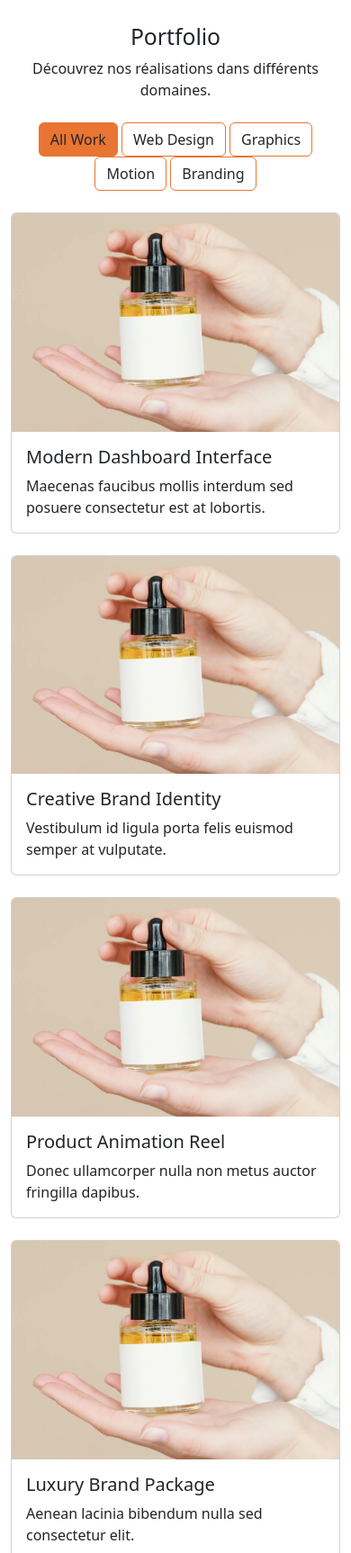
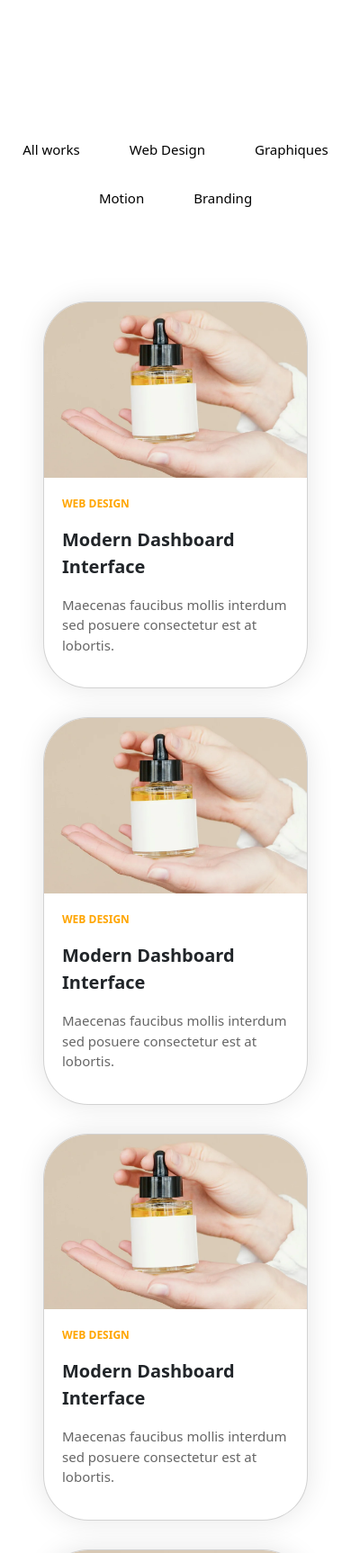
Before and after one commit to zyad667-ui/zyad-final-pro, a website: page index.html in a window 390 px wide. Shown: the part 3780-5506 px from the top of the page at 90% size. Drawn offline with nearby package versions, Linux system fonts and the light colour scheme.

Commit message:
portfolio

```diff
--- a/index.html
+++ b/index.html
@@ -54,7 +54,7 @@
                 <i class="bi bi-instagram"></i>
                 <i class="bi bi-linkedin"></i>
                 <label for="menu"><i class="bi bi-list respo-burger"></i></label>
-
+                <!-- <label for="menu"><i class="bi bi-x-lg"></i></label> -->
             </div>
         </div>
     </header>
@@ -232,83 +232,89 @@
 
 
     <!-- portfolio -->
-    <section class="container py-5">
-        <div class="text-center mb-4">
-            <h2>Portfolio</h2>
-            <p>Découvrez nos réalisations dans différents domaines.</p>
+    <div class="filteredList">
+        <div id="sidebar">
+            <button class="filter-option" data-filter="*" tabindex="-1">All works</button>
+            <button class="filter-option" data-filter="web design" tabindex="-1">Web Design</button>
+            <button class="filter-option" data-filter="graphiques" tabindex="-1">Graphiques</button>
+            <button class="filter-option" data-filter="motion" tabindex="-1">Motion</button>
+            <button class="filter-option" data-filter="branding" tabindex="-1">Branding</button>
         </div>
 
-        <div>
-            <div class="text-center mb-4">
-                <button class="btn btn-orange text-dark filter-btn" data-filter="*">All Work</button>
-                <button class="btn btn-outline-orange text-dark filter-btn" data-filter=".filter-web">Web
-                    Design</button>
-                <button class="btn btn-outline-orange text-dark filter-btn"
-                    data-filter=".filter-graphics">Graphics</button>
-                <button class="btn btn-outline-orange text-dark filter-btn" data-filter=".filter-motion">Motion</button>
-                <button class="btn btn-outline-orange text-dark filter-btn"
-                    data-filter=".filter-brand">Branding</button>
+        <div id="all-design">
+            <div class="branding">
+                <section class="card">
+                    <img class="image-design" width="100%" src="./public/images/portfolio-1.webp" alt="">
+                    <section class="content">
+                        <p class="category">Web Design</p>
+                        <p class="title">Modern Dashboard Interface</p>
+                        <p class="description">Maecenas faucibus mollis interdum sed posuere consectetur est at
+                            lobortis.</p>
+                    </section>
+                </section>
+            </div>
+
+            <div class="web design">
+                <section class="card">
+                    <img class="image-design" width="100%" src="./public/images/portfolio-1.webp" alt="">
+                    <section class="content">
+                        <p class="category">Web Design</p>
+                        <p class="title">Modern Dashboard Interface</p>
+                        <p class="description">Maecenas faucibus mollis interdum sed posuere consectetur est at
+                            lobortis.</p>
+                    </section>
+                </section>
+            </div>
+
+            <div class="graphiques">
+                <section class="card">
+                    <img class="image-design" width="100%" src="../public/images/portfolio-1.webp" alt="">
+                    <section class="content">
+                        <p class="category">Web Design</p>
+                        <p class="title">Modern Dashboard Interface</p>
+                        <p class="description">Maecenas faucibus mollis interdum sed posuere consectetur est at
+                            lobortis.</p>
+                    </section>
+                </section>
+            </div>
+
+            <div class="graphiques">
+                <section class="card">
+                    <img class="image-design" width="100%" src="./public/images/portfolio-1.webp" alt="">
+                    <section class="content">
+                        <p class="category">Web Design</p>
+                        <p class="title">Modern Dashboard Interface</p>
+                        <p class="description">Maecenas faucibus mollis interdum sed posuere consectetur est at
+                            lobortis.</p>
+                    </section>
+                </section>
+            </div>
+
+            <div class="motion">
+                <section class="card">
+                    <img class="image-design" width="100%" src="./public/images/portfolio-1.webp" alt="">
+                    <section class="content">
+                        <p class="category">Web Design</p>
+                        <p class="title">Modern Dashboard Interface</p>
+                        <p class="description">Maecenas faucibus mollis interdum sed posuere consectetur est at
+                            lobortis.</p>
+                    </section>
+                </section>
+            </div>
+
+            <div class="branding">
+                <section class="card">
+                    <img class="image-design" width="100%" src="./public/images/portfolio-1.webp" alt="">
+                    <section class="content">
+                        <p class="category">Web Design</p>
+                        <p class="title">Modern Dashboard Interface</p>
+                        <p class="description">Maecenas faucibus mollis interdum sed posuere consectetur est at
+                            lobortis.</p>
+                    </section>
+                </section>
             </div>
         </div>
-
-        <div class="row g-4 isotope-container">
-            <div class="col-md-6 portfolio-item filter-web">
-                <div class="card">
-                    <img src="./public/images/portfolio-1.webp" class="card-img-top" alt="Modern Dashboard Interface">
-                    <div class="card-body">
-                        <h5 class="card-title">Modern Dashboard Interface</h5>
-                        <p class="card-text">Maecenas faucibus mollis interdum sed posuere consectetur est at lobortis.
-                        </p>
-                    </div>
-                </div>
-            </div>
-            <div class="col-md-6 portfolio-item filter-graphics">
-                <div class="card">
-                    <img src="./public/images/portfolio-1.webp" class="card-img-top" alt="Creative Brand Identity">
-                    <div class="card-body">
-                        <h5 class="card-title">Creative Brand Identity</h5>
-                        <p class="card-text">Vestibulum id ligula porta felis euismod semper at vulputate.</p>
-                    </div>
-                </div>
-            </div>
-            <div class="col-md-6 portfolio-item filter-motion">
-                <div class="card">
-                    <img src="./public/images/portfolio-1.webp" class="card-img-top" alt="Product Animation Reel">
-                    <div class="card-body">
-                        <h5 class="card-title">Product Animation Reel</h5>
-                        <p class="card-text">Donec ullamcorper nulla non metus auctor fringilla dapibus.</p>
-                    </div>
-                </div>
-            </div>
-            <div class="col-md-6 portfolio-item filter-brand">
-                <div class="card">
-                    <img src="./public/images/portfolio-1.webp" class="card-img-top" alt="Luxury Brand Package">
-                    <div class="card-body">
-                        <h5 class="card-title">Luxury Brand Package</h5>
-                        <p class="card-text">Aenean lacinia bibendum nulla sed consectetur elit.</p>
-                    </div>
-                </div>
-            </div>
-            <div class="col-md-6 portfolio-item filter-web">
-                <div class="card">
-                    <img src="./public/images/portfolio-1.webp" class="card-img-top" alt="E-commerce Platform">
-                    <div class="card-body">
-                        <h5 class="card-title">E-commerce Platform</h5>
-                        <p class="card-text">Nullam id dolor id nibh ultricies vehicula ut id elit.</p>
-                    </div>
-                </div>
-            </div>
-            <div class="col-md-6 portfolio-item filter-graphics">
-                <div class="card">
-                    <img src="./public/images/portfolio-1.webp" class="card-img-top" alt="Digital Art Collection">
-                    <div class="card-body">
-                        <h5 class="card-title">Digital Art Collection</h5>
-                        <p class="card-text">Cras mattis consectetur purus sit amet fermentum.</p>
-                    </div>
-                </div>
-            </div>
-        </div>
-    </section>
+    </div>
     <!-- /portfolio -->
     <section>
         <div>
--- a/src/sass/modules/Home/section/_header.scss
+++ b/src/sass/modules/Home/section/_header.scss
@@ -108,7 +108,7 @@
 .respo-burger {
     display: none;
 }
-input{display: none;}
+
 @media (max-width: 468px) {
     .navmenu ul {
         flex-direction: column;
--- a/src/sass/modules/Home/section/_portfolio.scss
+++ b/src/sass/modules/Home/section/_portfolio.scss
@@ -16,11 +16,117 @@
     margin-left: 30vw;
     margin-top: 2vh;
 }
+#sidebar:has(button[data-filter="web design"]:focus) ~ #all-design div:not([class*="web design"]),
+#sidebar:has(button[data-filter="graphiques"]:focus) ~ #all-design div:not([class*="graphiques"]),
+#sidebar:has(button[data-filter="motion"]:focus) ~ #all-design div:not([class*="motion"]),
+#sidebar:has(button[data-filter="branding"]:focus) ~ #all-design div:not([class*="branding"]) {
+    display: none;
+}
+.filteredList {
+    display: flex;
+    flex-direction: column;
+    gap: 3rem;
+    align-items: center;
+    margin-top: 20vh;
+}
+
+
+#sidebar {
+    display: flex;
+    justify-content: center;
+    gap: 2rem;
+
+    .filter-option {
+        border: none;
+        background-color: white;
+        font-size: 15px;
+        font-weight: 500;
+        padding: 8px 20px;
+        cursor: pointer;
+        border-radius: 5px;
+        transition: all 0.3s ease-in-out;
+    }
+
+    .filter-option:hover {
+        color: orange;
+        background-color: orange;
+        border-radius: 50px;
+        margin-top: 5px;
+    }
+
+    .filter-option:focus {
+        background-color: orange;
+        color: white;
+        border-radius: 5px;
+    }
+
+    @media (max-width: 420px) {
+        flex-wrap: wrap;
+        gap: 15px;
+        align-items: center;
+        text-align: center;
+    }
+}
+
+
+#all-design {
+    display: grid;
+    grid-template-columns: 1fr 1fr;
+    gap: 2rem;
+    padding: 3rem;
+    width: 80%;
+
+    @media (max-width: 420px) {
+        display: flex;
+        flex-direction: column;
+        width: 100%;
+    }
+}
+
+.card {
+    border-radius: 50px;
+    overflow: hidden;
+    box-shadow: 0 0 30px rgba(0, 0, 0, 0.1); ;
+    background: white;
+    text-align: left;
+
+    img:hover {
+        opacity: 50%;
+    }
+}
+
+.card:hover {
+    margin-top : 10px;
+}
+
+
+.category {
+    color: orange;
+    font-size: 12px;
+    font-weight: bold;
+    text-transform: uppercase;
+}
+
+.content {
+    padding: 20px;
+}
+
+.title {
+    font-size: 20px;
+    font-weight: bold;
+}
+
+.description {
+    font-size: 15px;
+    color: #666;
+}
 @media(max-width: 468px) {
     .caousel-contenu {
-        display: flex;flex-direction: column;
+        display: flex;
+        flex-direction: column;
     }
-    .card-image{
+
+    .card-image {
         display: none;
     }
 }
```
Also changed, not shown: public/css/app.css, 1 other file.
